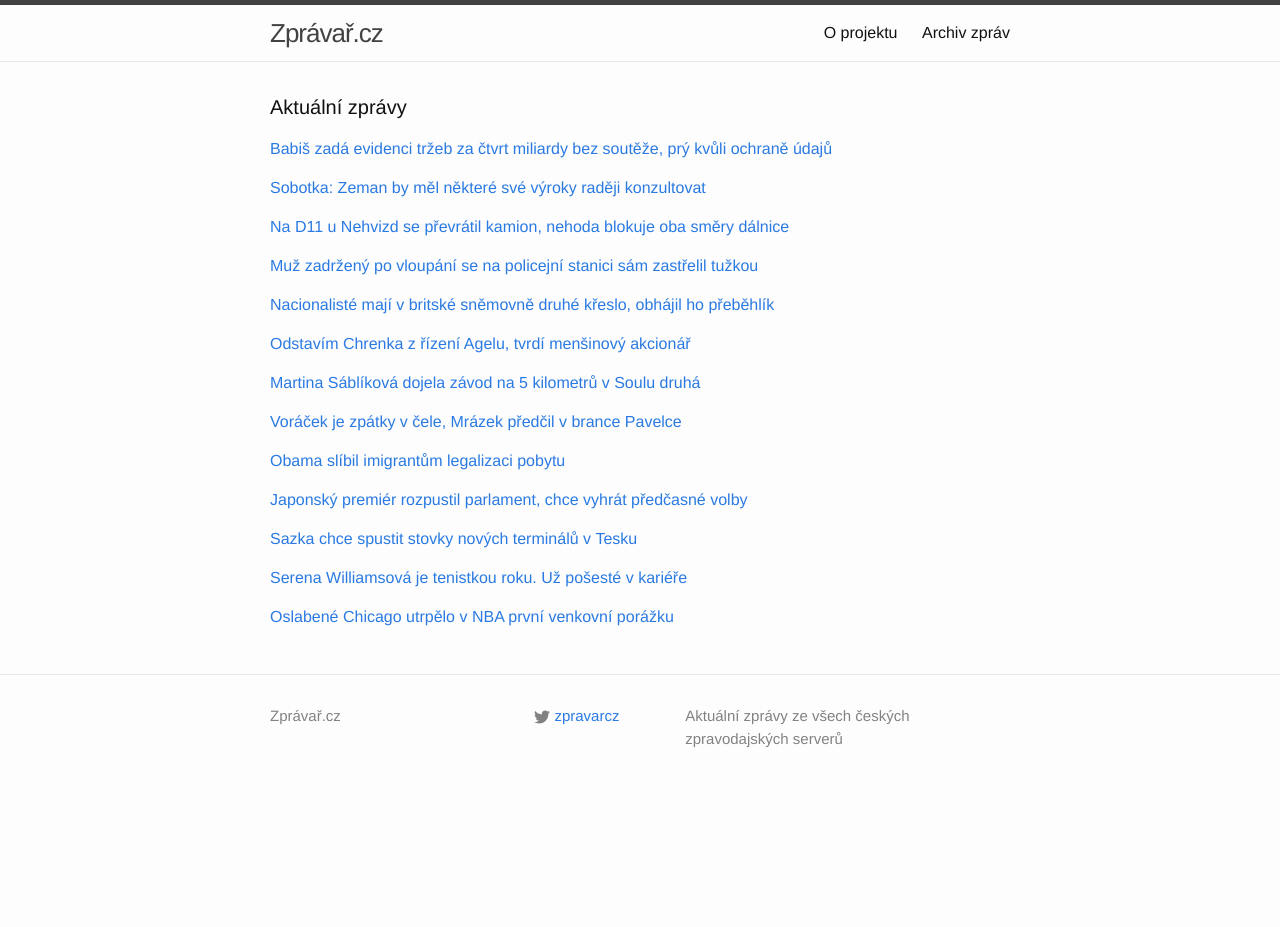
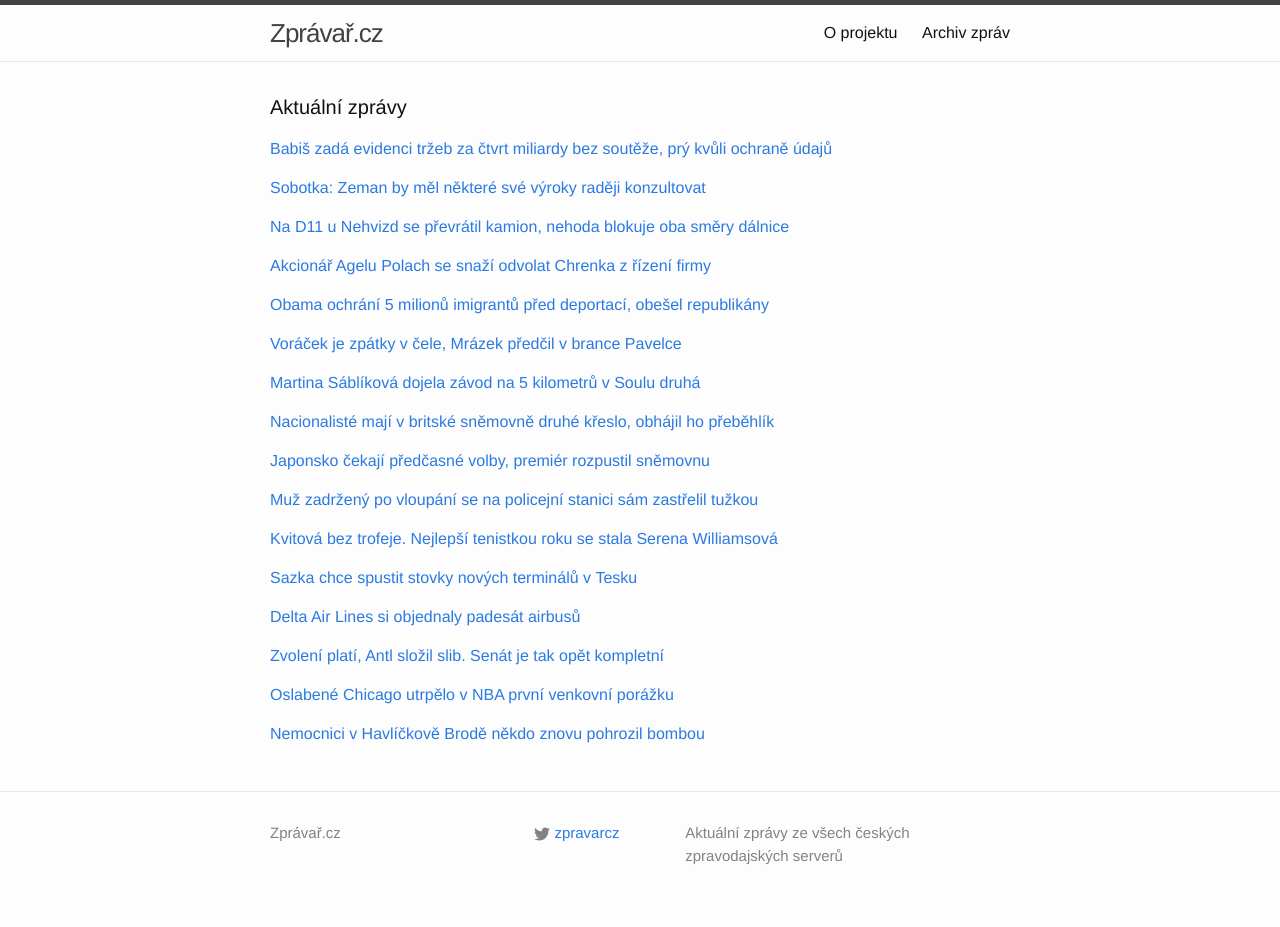
Before and after one commit to adliska/zpravar, a Jekyll site: the page built from index.html, in a window 1280 px wide. Built offline with Jekyll 4.4.1, drawn with Linux system fonts in a browser that asks for light colours; before the commit the page ends 900 px from its top, so only the background shows below that; some of the changed lines change nothing that is shown.

Commit message:
zpravar news update

```diff
--- a/index.html
+++ b/index.html
@@ -42,32 +42,34 @@
 <li><a href=http://www.ceskenoviny.cz/zpravy/zpravy/nehoda-na-9-km-uzavrela-d11-ve-smeru-na-h-kralove-jeden-zraneny/1149693>Nehoda na 9. km uzavřela D11 ve směru na H. Králové,jeden zraněný - www.ceskenoviny.cz</a></li>
 <li><a href=http://www.novinky.cz/krimi/354096-nehoda-uzavrela-d11-na-hradec-kralove.html>Nehoda uzavřela D11 na Hradec Králové - www.novinky.cz</a></li>
 </ul>
-</div><p><a href="javascript:;" onclick="toggle_visibility('zpravy3')">Muž zadržený po vloupání se na policejní stanici sám zastřelil tužkou</a></p>
+</div><p><a href="javascript:;" onclick="toggle_visibility('zpravy3')">Akcionář Agelu Polach se snaží odvolat Chrenka z řízení firmy</a></p>
 <div id="zpravy3" style="display:none">
 <ul>
-<li><a href=http://hradec.idnes.cz/na-policii-v-upici-se-zastrelil-zadrzeny-muz-f3m-/hradec-zpravy.aspx?c=A141121_080402_hradec-zpravy_skr>Muž zadržený po vloupání se na policejní stanici sám zastřelil tužkou - hradec.idnes.cz</a></li>
-<li><a href=http://www.novinky.cz/krimi/354093-na-policejni-sluzebne-v-upici-se-zabil-zadrzeny-muz-strilejici-tuzkou.html>Na policejní služebně v Úpici se zabil zadržený muž střílející tužkou - www.novinky.cz</a></li>
-<li><a href=http://www.ceskenoviny.cz/zpravy/zpravy/na-policejni-sluzebne-na-trutnovsku-se-sam-zastrelil-zadrzeny-muz/1149674>Na policejní služebně na Trutnovsku se sám zastřelil zadržený muž - www.ceskenoviny.cz</a></li>
-<li><a href=http://www.novinky.cz/krimi/354093-na-policejni-sluzebne-v-upici-se-zastrelil-zadrzeny-muz.html>Na policejní služebně v Úpici se zastřelil zadržený muž  - www.novinky.cz</a></li>
-<li><a href=http://zpravy.aktualne.cz/domaci/podezrely-z-pokusu-o-vloupani-se-na-policii-sam-zastrelil/r~8f8893cc710811e4b6d20025900fea04/>Podezřelý z pokusu o vloupání se na policii sám zastřelil - zpravy.aktualne.cz</a></li>
-</ul>
-</div><p><a href="javascript:;" onclick="toggle_visibility('zpravy4')">Nacionalisté mají v britské sněmovně druhé křeslo, obhájil ho přeběhlík</a></p>
-<div id="zpravy4" style="display:none">
-<ul>
-<li><a href=http://zpravy.idnes.cz/reckless-zaridil-ukip-druhe-kreslo-v-parlamentu-fug-/zahranicni.aspx?c=A141121_083050_zahranicni_mlb>Nacionalisté mají v britské sněmovně druhé křeslo, obhájil ho přeběhlík - zpravy.idnes.cz</a></li>
-<li><a href=http://echo24.cz/a/wspFj>Další křeslo pro nacionalistický UKIP, Cameron v ohrožení - echo24.cz</a></li>
-<li><a href=http://www.ceskenoviny.cz/zpravy/zpravy/ukip-ziskala-druhe-kreslo-v-britskem-parlamentu/1149692>UKIP získala druhé křeslo v britském parlamentu - www.ceskenoviny.cz</a></li>
-<li><a href=http://www.ceskatelevize.cz/ct24/svet/293067-protievropska-strana-ukip-ziskala-druhe-kreslo-v-britskem-parlamentu/>Protievropská strana UKIP získala druhé křeslo v britském parlamentu - www.ceskatelevize.cz</a></li>
-<li><a href=http://www.novinky.cz/zahranicni/evropa/354095-britsti-odpurci-eu-ziskali-druhe-kreslo-v-parlamentu.html>Britští odpůrci EU získali druhé křeslo v parlamentu - www.novinky.cz</a></li>
-</ul>
-</div><p><a href="javascript:;" onclick="toggle_visibility('zpravy5')">Odstavím Chrenka z řízení Agelu, tvrdí menšinový akcionář</a></p>
-<div id="zpravy5" style="display:none">
-<ul>
+<li><a href=http://www.ceskatelevize.cz/ct24/ekonomika/293075-akcionar-agelu-polach-se-snazi-odvolat-chrenka-z-rizeni-firmy/>Akcionář Agelu Polach se snaží odvolat Chrenka z řízení firmy - www.ceskatelevize.cz</a></li>
 <li><a href=http://zpravy.aktualne.cz/domaci/odstavim-chrenka-z-rizeni-agelu-tvrdi-mensinovy-akcionar/r~7cd6c27e714b11e4840b002590604f2e/>Odstavím Chrenka z řízení Agelu, tvrdí menšinový akcionář - zpravy.aktualne.cz</a></li>
 <li><a href=http://zpravy.e15.cz/domaci/udalosti/spory-v-agelu-akcionar-polach-chce-odvolat-chrenka-1138864>Spory v Agelu. Akcionář Polach chce odvolat Chrenka - zpravy.e15.cz</a></li>
 <li><a href=http://zpravy.e15.cz/domaci/udalosti/chrenkuv-konec-v-agelu-akcionar-polach-ho-chce-odvolat-1138864>Chrenkův konec v Agelu? Akcionář Polach ho chce odvolat - zpravy.e15.cz</a></li>
 <li><a href=http://www.ceskenoviny.cz/zpravy/zpravy/mfd-akcionar-agelu-polach-chce-odvolat-chrenka-z-rizeni-firmy/1149683>MfD: Akcionář Agelu Polach chce odvolat Chrenka z řízení firmy - www.ceskenoviny.cz</a></li>
 <li><a href=http://ekonomika.idnes.cz/chrenek-bitva-o-zdravodnicke-imperium-agel-polach-f7x-/ekonomika.aspx?c=A141120_223633_ekonomika_hro>Mám způsob, jak odstavit Chrenka, říká menšinový akcionář impéria Agel - ekonomika.idnes.cz</a></li>
+</ul>
+</div><p><a href="javascript:;" onclick="toggle_visibility('zpravy4')">Obama ochrání 5 milionů imigrantů před deportací, obešel republikány </a></p>
+<div id="zpravy4" style="display:none">
+<ul>
+<li><a href=http://www.lidovky.cz/obama-ochrani-5-milionu-imigrantu-pred-deportaci-obesel-republikany-1ph-/zpravy-svet.aspx?c=A141121_094555_ln_zahranici_mmu>Obama ochrání 5 milionů imigrantů před deportací, obešel republikány  - www.lidovky.cz</a></li>
+<li><a href=http://echo24.cz/a/iiuNK>Obama slíbil imigrantům legalizaci pobytu - echo24.cz</a></li>
+<li><a href=http://zahranicni.ihned.cz/amerika-usa/c1-63153160-nadeje-pro-5-milionu-pristehovalcu>Naděje pro 5 milionů přistěhovalců? Obama oznámil změny imigračního zákona - zahranicni.ihned.cz</a></li>
+<li><a href=http://zpravy.aktualne.cz/zahranici/obama-chce-obri-reformou-vic-ochranit-pristehovalce/r~c852a17e714511e4aff10025900fea04/>Obama i přes kritiku prosadí ochranu milionů přistěhovalců - zpravy.aktualne.cz</a></li>
+<li><a href=http://www.novinky.cz/zahranicni/amerika/354097-obama-meni-imigracni-politiku-usa.html>Obama mění imigrační politiku USA - www.novinky.cz</a></li>
+<li><a href=http://www.ceskenoviny.cz/zpravy/zpravy/obama-predstavil-reformu-imigracniho-systemu/1149677>Obama představil reformu imigračního systému - www.ceskenoviny.cz</a></li>
+</ul>
+</div><p><a href="javascript:;" onclick="toggle_visibility('zpravy5')">Voráček je zpátky v čele, Mrázek předčil v brance Pavelce</a></p>
+<div id="zpravy5" style="display:none">
+<ul>
+<li><a href=http://www.tyden.cz/rubriky/sport/hokej/nhl/voracek-je-zpatky-v-cele-mrazek-predcil-v-brance-pavelce_324833.html>Voráček je zpátky v čele, Mrázek předčil v brance Pavelce - www.tyden.cz</a></li>
+<li><a href=http://hokej.idnes.cz/mrazek-uspel-v-souboji-s-pavelcem-dld-/nhl.aspx?c=A141121_071246_nhl_Mkr>Mrázek uspěl v souboji s Pavelcem, Voráček je zpět na čele bodování - hokej.idnes.cz</a></li>
+<li><a href=http://www.denik.cz/hokej/mrazek-dovedl-detroit-k-vyhre-ve-winnipegu-polak-a-hemsky-maji-po-dvou-bodech-20.html>Mrázek dovedl Detroit k výhře ve Winnipegu. Polák a Hemský mají po dvou bodech - www.denik.cz</a></li>
+<li><a href=http://sport.aktualne.cz/souboj-ceskych-golmanu-vyhral-mrazek-voracek-opet-lidrem/r~3a0d7dd6713f11e4b5c5002590604f2e/>Souboj českých gólmanů vyhrál Mrázek, Voráček opět lídrem - sport.aktualne.cz</a></li>
+<li><a href=http://www.sportovninoviny.cz/zpravy/mrazek-predcil-v-nhl-pavelce-polak-a-hemsky-si-pripsali-dva-body/1149696>Mrázek předčil v NHL Pavelce, Polák a Hemský si připsali dva body - www.sportovninoviny.cz</a></li>
 </ul>
 </div><p><a href="javascript:;" onclick="toggle_visibility('zpravy6')">Martina Sáblíková dojela závod na 5 kilometrů v Soulu druhá</a></p>
 <div id="zpravy6" style="display:none">
@@ -78,51 +80,74 @@
 <li><a href=http://sport.aktualne.cz/sablikova-prohrala-v-soulu-na-oblibene-petce-s-pechsteinovou/r~aa788c46714e11e49e4b0025900fea04/>Sáblíková prohrála v Soulu na oblíbené pětce s Pechsteinovou - sport.aktualne.cz</a></li>
 <li><a href=http://www.rozhlas.cz/_zprava/martina-sablikova-dojela-zavod-na-5-kilometru-v-soulu-jako-druha--1422941>Martina Sáblíková dojela závod na 5 kilometrů v Soulu jako druhá - www.rozhlas.cz</a></li>
 </ul>
-</div><p><a href="javascript:;" onclick="toggle_visibility('zpravy7')">Voráček je zpátky v čele, Mrázek předčil v brance Pavelce</a></p>
+</div><p><a href="javascript:;" onclick="toggle_visibility('zpravy7')">Nacionalisté mají v britské sněmovně druhé křeslo, obhájil ho přeběhlík</a></p>
 <div id="zpravy7" style="display:none">
 <ul>
-<li><a href=http://www.tyden.cz/rubriky/sport/hokej/nhl/voracek-je-zpatky-v-cele-mrazek-predcil-v-brance-pavelce_324833.html>Voráček je zpátky v čele, Mrázek předčil v brance Pavelce - www.tyden.cz</a></li>
-<li><a href=http://hokej.idnes.cz/mrazek-uspel-v-souboji-s-pavelcem-dld-/nhl.aspx?c=A141121_071246_nhl_Mkr>Mrázek uspěl v souboji s Pavelcem, Voráček je zpět na čele bodování - hokej.idnes.cz</a></li>
-<li><a href=http://www.denik.cz/hokej/mrazek-dovedl-detroit-k-vyhre-ve-winnipegu-polak-a-hemsky-maji-po-dvou-bodech-20.html>Mrázek dovedl Detroit k výhře ve Winnipegu. Polák a Hemský mají po dvou bodech - www.denik.cz</a></li>
-<li><a href=http://sport.aktualne.cz/souboj-ceskych-golmanu-vyhral-mrazek-voracek-opet-lidrem/r~3a0d7dd6713f11e4b5c5002590604f2e/>Souboj českých gólmanů vyhrál Mrázek, Voráček opět lídrem - sport.aktualne.cz</a></li>
-<li><a href=http://www.sportovninoviny.cz/zpravy/mrazek-predcil-v-nhl-pavelce-polak-a-hemsky-si-pripsali-dva-body/1149696>Mrázek předčil v NHL Pavelce, Polák a Hemský si připsali dva body - www.sportovninoviny.cz</a></li>
+<li><a href=http://zpravy.idnes.cz/reckless-zaridil-ukip-druhe-kreslo-v-parlamentu-fug-/zahranicni.aspx?c=A141121_083050_zahranicni_mlb>Nacionalisté mají v britské sněmovně druhé křeslo, obhájil ho přeběhlík - zpravy.idnes.cz</a></li>
+<li><a href=http://echo24.cz/a/wspFj>Další křeslo pro nacionalistický UKIP, Cameron v ohrožení - echo24.cz</a></li>
+<li><a href=http://www.ceskenoviny.cz/zpravy/zpravy/ukip-ziskala-druhe-kreslo-v-britskem-parlamentu/1149692>UKIP získala druhé křeslo v britském parlamentu - www.ceskenoviny.cz</a></li>
+<li><a href=http://www.ceskatelevize.cz/ct24/svet/293067-protievropska-strana-ukip-ziskala-druhe-kreslo-v-britskem-parlamentu/>Protievropská strana UKIP získala druhé křeslo v britském parlamentu - www.ceskatelevize.cz</a></li>
+<li><a href=http://www.novinky.cz/zahranicni/evropa/354095-britsti-odpurci-eu-ziskali-druhe-kreslo-v-parlamentu.html>Britští odpůrci EU získali druhé křeslo v parlamentu - www.novinky.cz</a></li>
 </ul>
-</div><p><a href="javascript:;" onclick="toggle_visibility('zpravy8')">Obama slíbil imigrantům legalizaci pobytu</a></p>
+</div><p><a href="javascript:;" onclick="toggle_visibility('zpravy8')">Japonsko čekají předčasné volby, premiér rozpustil sněmovnu</a></p>
 <div id="zpravy8" style="display:none">
 <ul>
-<li><a href=http://echo24.cz/a/iiuNK>Obama slíbil imigrantům legalizaci pobytu - echo24.cz</a></li>
-<li><a href=http://zahranicni.ihned.cz/amerika-usa/c1-63153160-nadeje-pro-5-milionu-pristehovalcu>Naděje pro 5 milionů přistěhovalců? Obama oznámil změny imigračního zákona - zahranicni.ihned.cz</a></li>
-<li><a href=http://zpravy.aktualne.cz/zahranici/obama-chce-obri-reformou-vic-ochranit-pristehovalce/r~c852a17e714511e4aff10025900fea04/>Obama i přes kritiku prosadí ochranu milionů přistěhovalců - zpravy.aktualne.cz</a></li>
-<li><a href=http://www.novinky.cz/zahranicni/amerika/354097-obama-meni-imigracni-politiku-usa.html>Obama mění imigrační politiku USA - www.novinky.cz</a></li>
-<li><a href=http://www.ceskenoviny.cz/zpravy/zpravy/obama-predstavil-reformu-imigracniho-systemu/1149677>Obama představil reformu imigračního systému - www.ceskenoviny.cz</a></li>
-</ul>
-</div><p><a href="javascript:;" onclick="toggle_visibility('zpravy9')">Japonský premiér rozpustil parlament, chce vyhrát předčasné volby</a></p>
-<div id="zpravy9" style="display:none">
-<ul>
+<li><a href=http://zpravy.aktualne.cz/zahranici/japonsko-cekaji-predcasne-volby-premier-rozpustil-snemovnu/r~d26401f6715611e49e4b0025900fea04/>Japonsko čekají předčasné volby, premiér rozpustil sněmovnu - zpravy.aktualne.cz</a></li>
 <li><a href=http://www.novinky.cz/zahranicni/svet/354105-japonsky-premier-rozpustil-parlament-chce-vyhrat-predcasne-volby.html>Japonský premiér rozpustil parlament, chce vyhrát předčasné volby - www.novinky.cz</a></li>
 <li><a href=http://zpravy.e15.cz/zahranicni/politika/abe-rozpustil-snemovnu-japonsko-miri-k-predcasnym-volbam-1138882>Abe rozpustil sněmovnu, Japonsko míří k předčasným volbám - zpravy.e15.cz</a></li>
 <li><a href=http://www.ceskenoviny.cz/zpravy/zpravy/abe-rozpustil-snemovnu-volby-asi-v-puli-prosince/1149697>Abe rozpustil sněmovnu, volby asi v půli prosince - www.ceskenoviny.cz</a></li>
 <li><a href=http://www.ceskatelevize.cz/ct24/svet/293069-japonsky-premier-rozpustil-snemovnu-a-chysta-predcasne-volby/>Japonský premiér rozpustil sněmovnu a chystá předčasné volby - www.ceskatelevize.cz</a></li>
 </ul>
-</div><p><a href="javascript:;" onclick="toggle_visibility('zpravy10')">Sazka chce spustit stovky nových terminálů v Tesku</a></p>
+</div><p><a href="javascript:;" onclick="toggle_visibility('zpravy9')">Muž zadržený po vloupání se na policejní stanici sám zastřelil tužkou</a></p>
+<div id="zpravy9" style="display:none">
+<ul>
+<li><a href=http://hradec.idnes.cz/na-policii-v-upici-se-zastrelil-zadrzeny-muz-f3m-/hradec-zpravy.aspx?c=A141121_080402_hradec-zpravy_skr>Muž zadržený po vloupání se na policejní stanici sám zastřelil tužkou - hradec.idnes.cz</a></li>
+<li><a href=http://www.novinky.cz/krimi/354093-na-policejni-sluzebne-v-upici-se-zabil-zadrzeny-muz-strilejici-tuzkou.html>Na policejní služebně v Úpici se zabil zadržený muž střílející tužkou - www.novinky.cz</a></li>
+<li><a href=http://www.ceskenoviny.cz/zpravy/zpravy/na-policejni-sluzebne-na-trutnovsku-se-sam-zastrelil-zadrzeny-muz/1149674>Na policejní služebně na Trutnovsku se sám zastřelil zadržený muž - www.ceskenoviny.cz</a></li>
+<li><a href=http://www.novinky.cz/krimi/354093-na-policejni-sluzebne-v-upici-se-zastrelil-zadrzeny-muz.html>Na policejní služebně v Úpici se zastřelil zadržený muž  - www.novinky.cz</a></li>
+<li><a href=http://zpravy.aktualne.cz/domaci/podezrely-z-pokusu-o-vloupani-se-na-policii-sam-zastrelil/r~8f8893cc710811e4b6d20025900fea04/>Podezřelý z pokusu o vloupání se na policii sám zastřelil - zpravy.aktualne.cz</a></li>
+</ul>
+</div><p><a href="javascript:;" onclick="toggle_visibility('zpravy10')">Kvitová bez trofeje. Nejlepší tenistkou roku se stala Serena Williamsová</a></p>
 <div id="zpravy10" style="display:none">
+<ul>
+<li><a href=http://www.denik.cz/tenis/kvitova-bez-trofeje-nejlepsi-tenistkou-roku-se-stala-serena-williamsova-20141121.html>Kvitová bez trofeje. Nejlepší tenistkou roku se stala Serena Williamsová - www.denik.cz</a></li>
+<li><a href=http://sport.idnes.cz/serena-williamsova-je-tenistkou-roku-d80-/tenis.aspx?c=A141121_083504_tenis_ten>Serena Williamsová je tenistkou roku. Už pošesté v kariéře - sport.idnes.cz</a></li>
+<li><a href=http://sport.aktualne.cz/kvitove-wimbledon-nestacil-tenistkou-roku-je-potreti-serena/r~ad3d543a715211e48477002590604f2e/>Kvitové Wimbledon nestačil. Tenistkou roku je potřetí Serena - sport.aktualne.cz</a></li>
+<li><a href=http://www.sportovninoviny.cz/zpravy/tenistkou-roku-je-potreti-za-sebou-serena-williamsova/1149715>Tenistkou roku je potřetí za sebou Serena Williamsová - www.sportovninoviny.cz</a></li>
+</ul>
+</div><p><a href="javascript:;" onclick="toggle_visibility('zpravy11')">Sazka chce spustit stovky nových terminálů v Tesku</a></p>
+<div id="zpravy11" style="display:none">
 <ul>
 <li><a href=http://www.denik.cz/ekonomika/sazka-chce-spustit-stovky-novych-terminalu-v-tesku-20141121.html>Sazka chce spustit stovky nových terminálů v Tesku - www.denik.cz</a></li>
 <li><a href=http://www.financninoviny.cz/zpravodajstvi/zpravy/e15-sazka-chce-spustit-stovky-novych-terminalu-v-tesku/1149680>E15: Sazka chce spustit stovky nových terminálů v Tesku - www.financninoviny.cz</a></li>
 <li><a href=http://zpravy.e15.cz/byznys/obchod-a-sluzby/sazka-miri-do-teska-a-na-dalsi-pobocky-posty-1138743>Sazka míří do Teska a na další pobočky pošty - zpravy.e15.cz</a></li>
 </ul>
-</div><p><a href="javascript:;" onclick="toggle_visibility('zpravy11')">Serena Williamsová je tenistkou roku. Už pošesté v kariéře</a></p>
-<div id="zpravy11" style="display:none">
+</div><p><a href="javascript:;" onclick="toggle_visibility('zpravy12')">Delta Air Lines si objednaly padesát airbusů</a></p>
+<div id="zpravy12" style="display:none">
 <ul>
-<li><a href=http://sport.idnes.cz/serena-williamsova-je-tenistkou-roku-d80-/tenis.aspx?c=A141121_083504_tenis_ten>Serena Williamsová je tenistkou roku. Už pošesté v kariéře - sport.idnes.cz</a></li>
-<li><a href=http://sport.aktualne.cz/kvitove-wimbledon-nestacil-tenistkou-roku-je-potreti-serena/r~ad3d543a715211e48477002590604f2e/>Kvitové Wimbledon nestačil. Tenistkou roku je potřetí Serena - sport.aktualne.cz</a></li>
-<li><a href=http://www.sportovninoviny.cz/zpravy/tenistkou-roku-je-potreti-za-sebou-serena-williamsova/1149715>Tenistkou roku je potřetí za sebou Serena Williamsová - www.sportovninoviny.cz</a></li>
+<li><a href=http://www.novinky.cz/ekonomika/354109-delta-air-lines-si-objednaly-padesat-airbusu.html>Delta Air Lines si objednaly padesát airbusů - www.novinky.cz</a></li>
+<li><a href=http://zpravy.e15.cz/byznys/doprava-a-logistika/aerolinky-delta-si-objednaly-50-letadel-airbus-za-14-miliard-1138876>Aerolinky Delta si objednaly 50 letadel Airbus za 14 miliard - zpravy.e15.cz</a></li>
+<li><a href=http://zpravy.aktualne.cz/ekonomika/vitezstvi-airbusu-po-20-letech-doda-letadla-delta-air-lines/r~75ad1eba715211e4b5c5002590604f2e/>Vítězství Airbusu. Po 20 letech dodá letadla Delta Air Lines - zpravy.aktualne.cz</a></li>
 </ul>
-</div><p><a href="javascript:;" onclick="toggle_visibility('zpravy12')">Oslabené Chicago utrpělo v NBA první venkovní porážku</a></p>
-<div id="zpravy12" style="display:none">
+</div><p><a href="javascript:;" onclick="toggle_visibility('zpravy13')">Zvolení platí, Antl složil slib. Senát je tak opět kompletní</a></p>
+<div id="zpravy13" style="display:none">
+<ul>
+<li><a href=http://zpravy.aktualne.cz/domaci/politika/zvoleni-plati-antl-slozil-slib-senat-je-tak-opet-kompletni/r~01f74112715c11e49e4b0025900fea04/>Zvolení platí, Antl složil slib. Senát je tak opět kompletní - zpravy.aktualne.cz</a></li>
+<li><a href=http://www.ceskatelevize.cz/ct24/domaci/293074-antl-slozil-slib-senat-je-znovu-kompletni/>Antl složil slib, Senát je znovu kompletní - www.ceskatelevize.cz</a></li>
+<li><a href=http://www.ceskenoviny.cz/zpravy/zpravy/antl-slozil-slib-senat-je-znovu-kompletni/1149746>Antl složil slib, Senát je znovu kompletní - www.ceskenoviny.cz</a></li>
+</ul>
+</div><p><a href="javascript:;" onclick="toggle_visibility('zpravy14')">Oslabené Chicago utrpělo v NBA první venkovní porážku</a></p>
+<div id="zpravy14" style="display:none">
 <ul>
 <li><a href=http://www.denik.cz/ostatni_sport/oslabene-chicago-utrpelo-v-nba-prvni-venkovni-porazku-20141121.html>Oslabené Chicago utrpělo v NBA první venkovní porážku - www.denik.cz</a></li>
 <li><a href=http://sport.aktualne.cz/oslabene-chicago-utrpelo-v-nba-prvni-venkovni-porazku/r~8a4b65e2715811e4b6d20025900fea04/>Oslabené Chicago utrpělo v NBA první venkovní porážku - sport.aktualne.cz</a></li>
 <li><a href=http://www.sportovninoviny.cz/zpravy/oslabene-chicago-utrpelo-v-nba-prvni-venkovni-porazku/1149737>Oslabené Chicago utrpělo v NBA první venkovní porážku - www.sportovninoviny.cz</a></li>
 </ul>
+</div><p><a href="javascript:;" onclick="toggle_visibility('zpravy15')">Nemocnici v Havlíčkově Brodě někdo znovu pohrozil bombou</a></p>
+<div id="zpravy15" style="display:none">
+<ul>
+<li><a href=http://zpravy.aktualne.cz/regiony/vysocina/nemocnici-v-h-brode-anonym-znovu-pohrozil-bombou/r~4f5a4f24715911e48ee3002590604f2e/>Nemocnici v Havlíčkově Brodě někdo znovu pohrozil bombou - zpravy.aktualne.cz</a></li>
+<li><a href=http://www.ceskenoviny.cz/zpravy/zpravy/nemocnici-v-h-brode-anonym-znovu-pohrozil-bombou/1149743>Nemocnici v H. Brodě anonym znovu pohrozil bombou - www.ceskenoviny.cz</a></li>
+<li><a href=http://jihlava.idnes.cz/do-brodske-nemocnice-zavolal-anonym-i-rano-fih-/jihlava-zpravy.aspx?c=A141121_082046_jihlava-zpravy_mkk>Do brodské nemocnice zavolal anonym i ráno. Podruhé se evakuace nekoná - jihlava.idnes.cz</a></li>
+</ul>
 </div></div>
```
